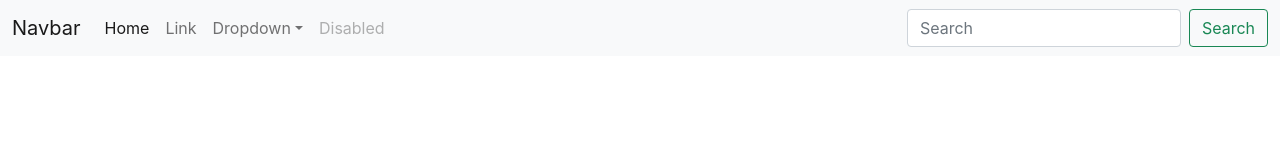
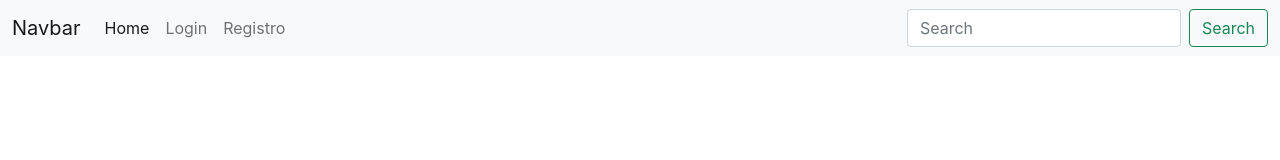
Before and after one commit to creator-krixus/inmobiliario, a React (Create React App) app: page / in a window 1280 px wide. Shown: the top 160 px of the page. Built offline with nearby package versions, Linux system fonts and the light colour scheme.

Commit message:
Feature: creation branch develop

```diff
--- a/src/components/header/Header.jsx
+++ b/src/components/header/Header.jsx
@@ -15,22 +15,13 @@ export default function Header() {
           <a class="nav-link active" aria-current="page" href="#">Home</a>
         </li>
         <li class="nav-item">
-          <a class="nav-link" href="#">Link</a>
-        </li>
-        <li class="nav-item dropdown">
-          <a class="nav-link dropdown-toggle" href="#" id="navbarDropdown" role="button" data-bs-toggle="dropdown" aria-expanded="false">
-            Dropdown
-          </a>
-          <ul class="dropdown-menu" aria-labelledby="navbarDropdown">
-            <li><a class="dropdown-item" href="#">Action</a></li>
-            <li><a class="dropdown-item" href="#">Another action</a></li>
-            <li><hr class="dropdown-divider" /></li>
-            <li><a class="dropdown-item" href="#">Something else here</a></li>
-          </ul>
+          <a class="nav-link" href="#">Login</a>
         </li>
         <li class="nav-item">
-          <a class="nav-link disabled">Disabled</a>
+          <a class="nav-link" href="#">Registro</a>
         </li>
+
+
       </ul>
       <form class="d-flex">
         <input class="form-control me-2" type="search" placeholder="Search" aria-label="Search" />
```
Also changed, not shown: src/components/footer/Footer.jsx (added, +9 -0 lines).
